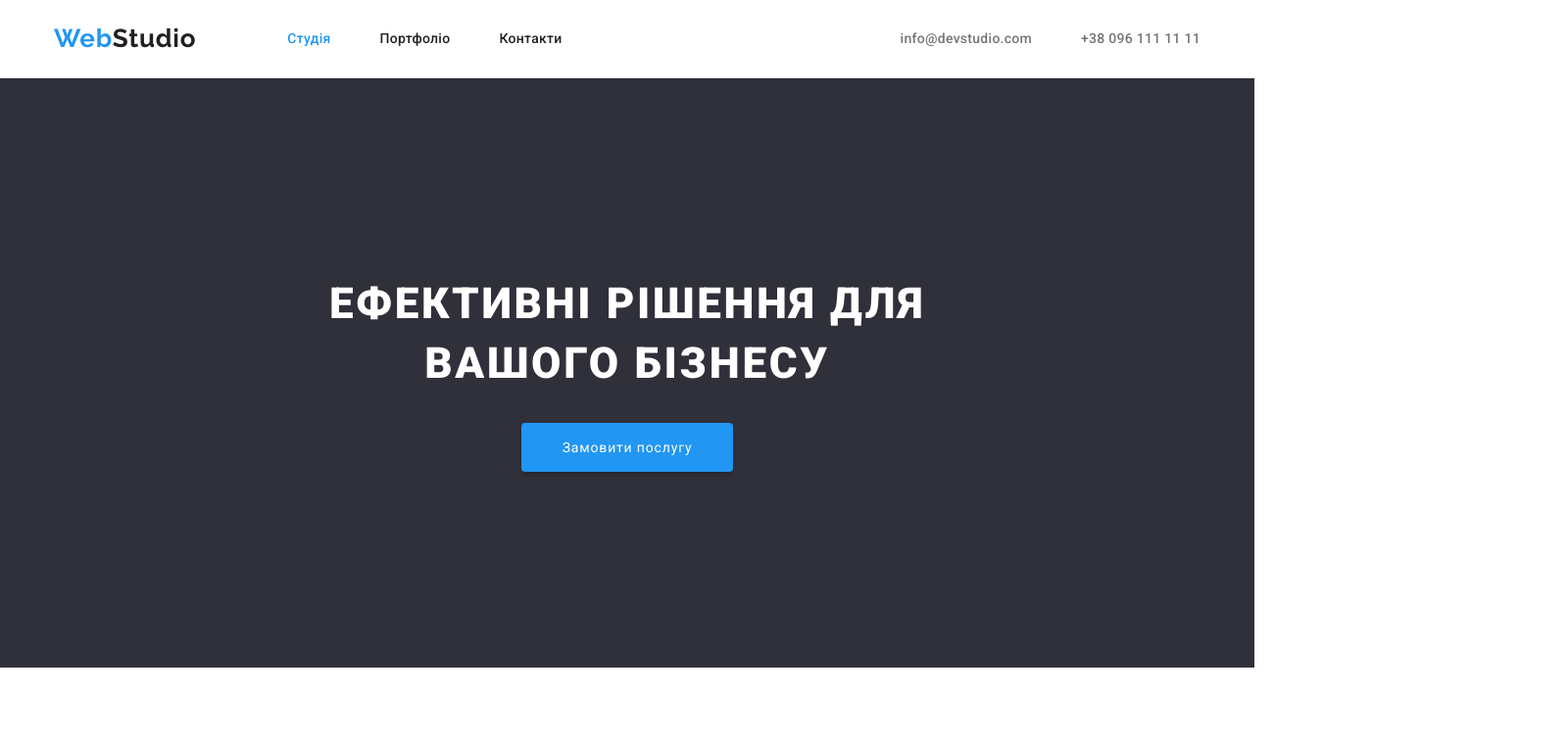
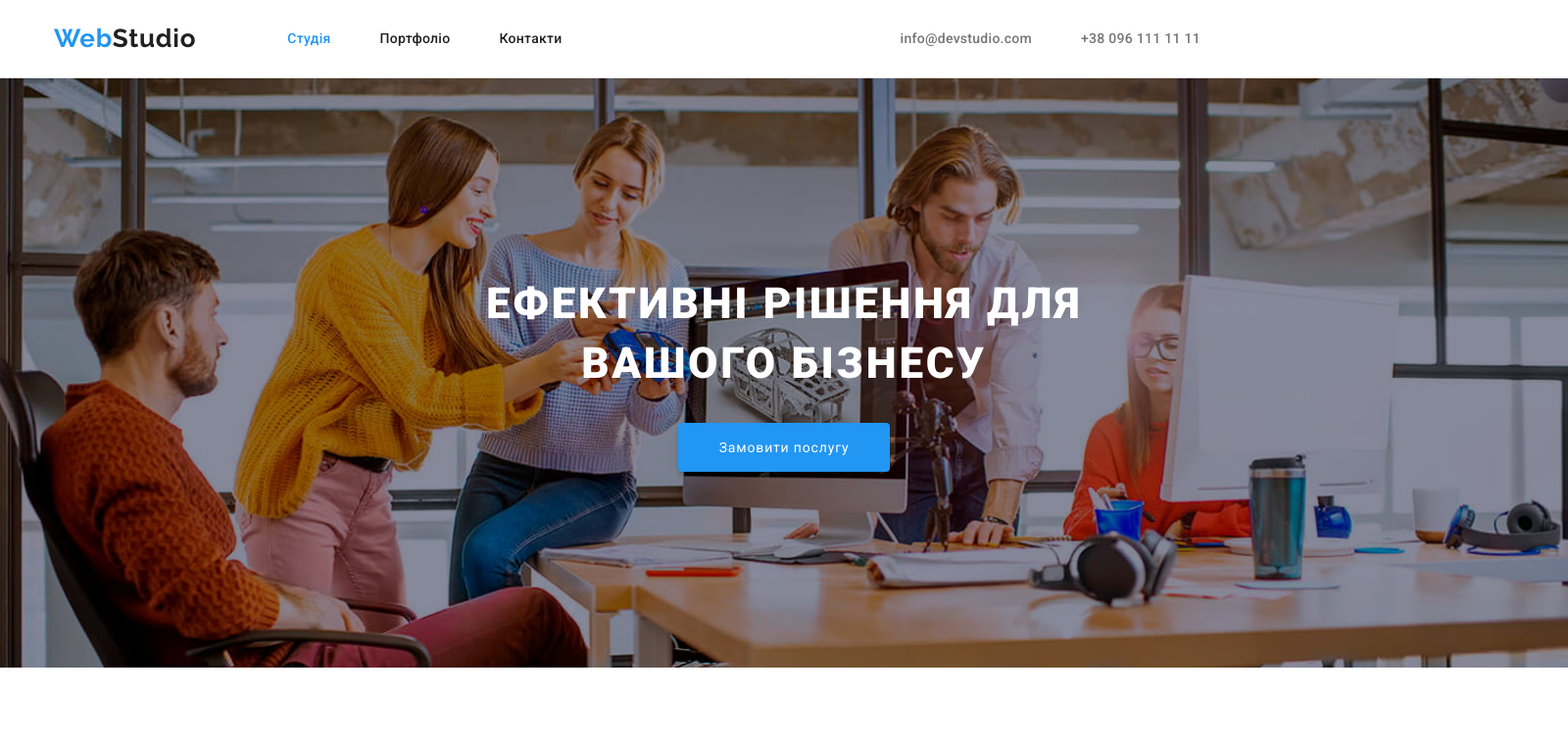
Before and after one commit to AndriiBiliak/goit-markup-hw-04, a plain HTML site: page index.html in a window 1280 px wide. Shown: the top 756 px of the page at 98% size, 1600 px wide, since content can reach past the window. Drawn offline with Linux system fonts and the light colour scheme; files whose address does not match are found by name.

```diff
--- a/CSS/style.css
+++ b/CSS/style.css
@@ -173,9 +173,14 @@ header {
 /* Ефективні бізнесу */
 
 .hero {
+  min-width: 1600px;
   text-align: center;
   padding: 200px 0;
-  background: #2f303a;
+  background-color: #2f303a;
+  background-image: url(../images/main/Img.jpg);
+  background-position: center;
+  background-repeat: no-repeat;
+  background-size: cover;
 }
 
 .hero-title {
```
Also changed, not shown: images/icons.svg (added), images/icons/Logo-1.svg (added), images/icons/Logo-2.svg (added), images/icons/Logo-3.svg (added), images/icons/Logo-4.svg (added), images/icons/Logo-5.svg (added), images/icons/Logo-6.svg (added), images/icons/antenna.svg (added), images/icons/astronaut.svg (added), images/icons/clock.svg (added), images/icons/diagram.svg (added), images/icons/envelope.svg (added), images/icons/facebook.svg (added), images/icons/instagram.svg (added), 4 more files.
